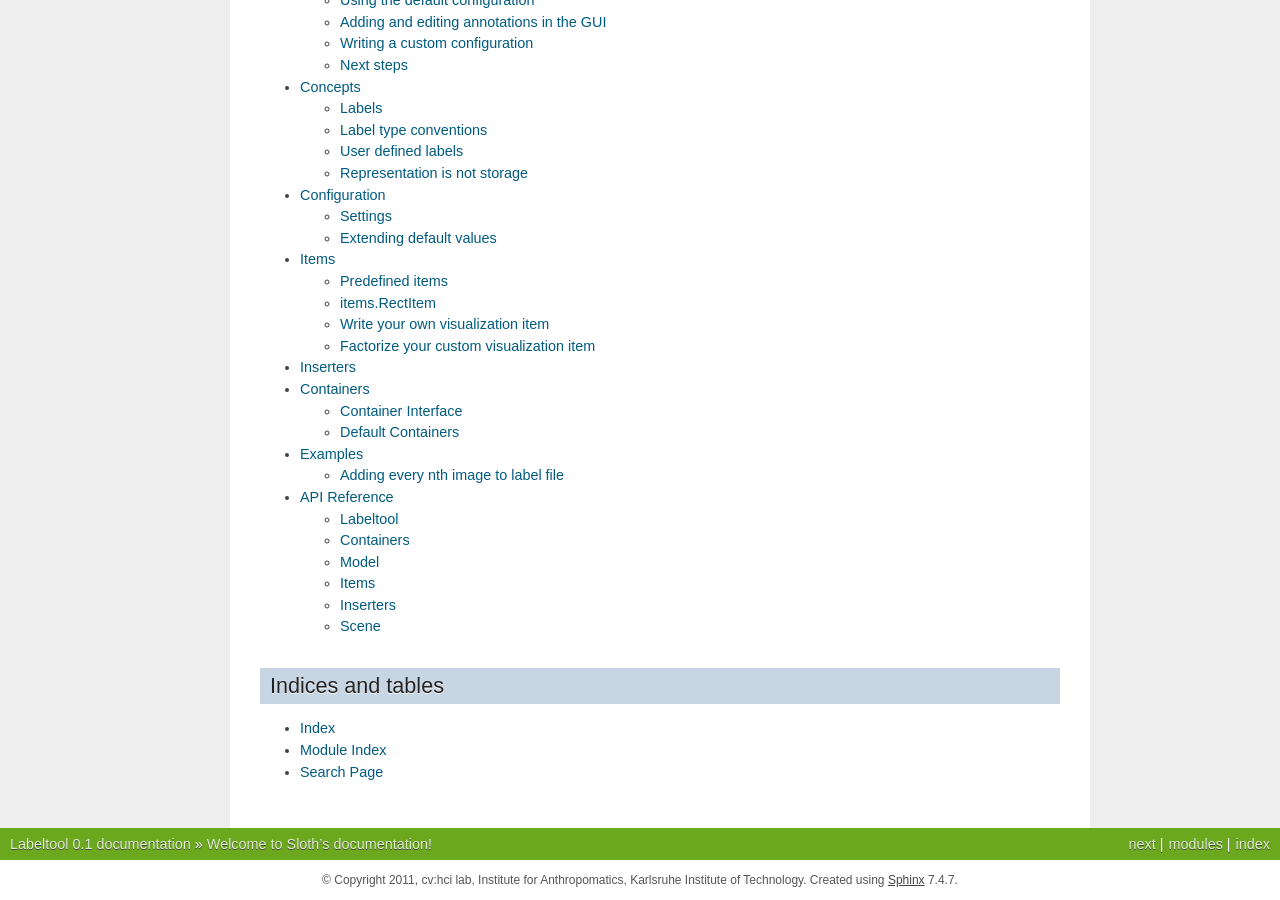
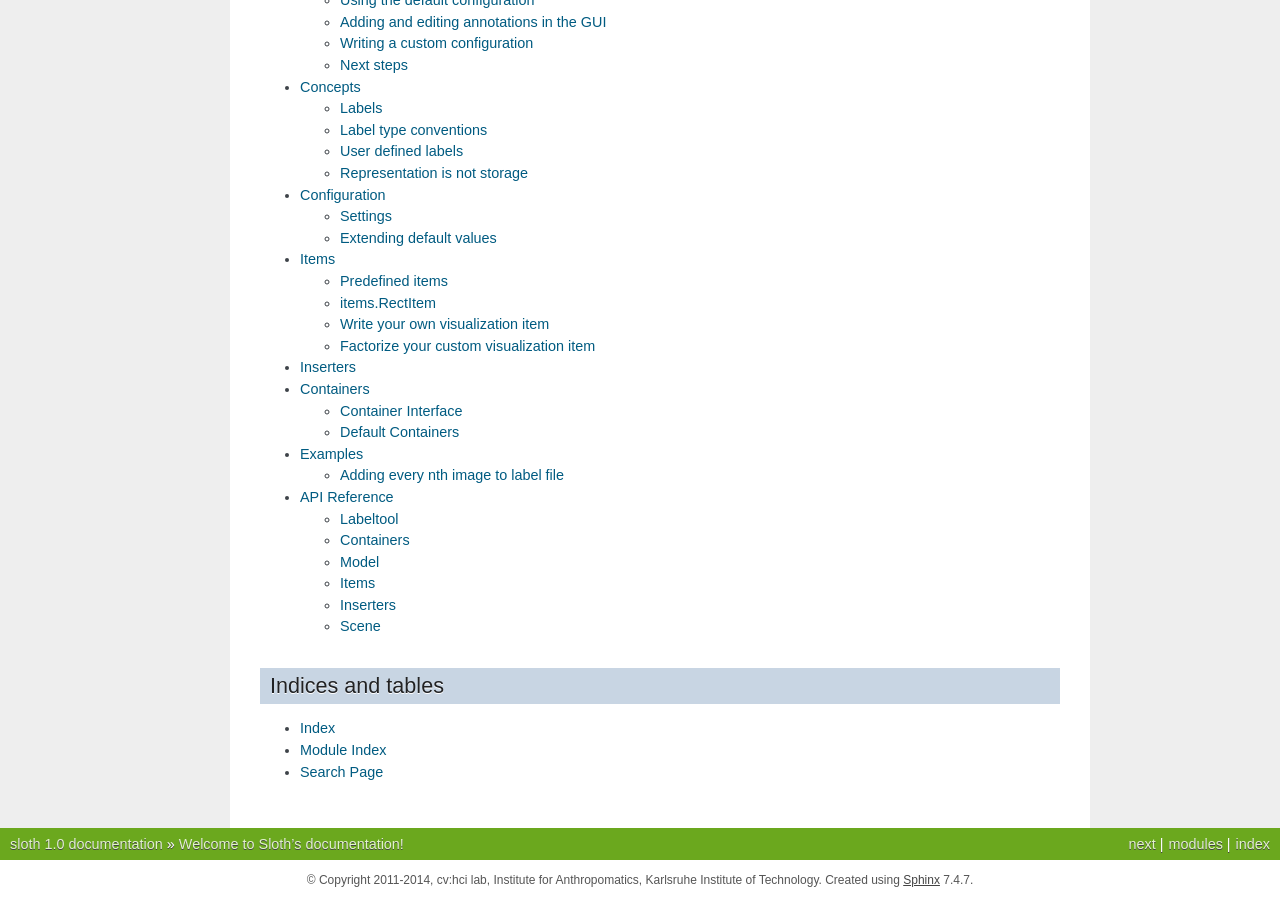
Before and after one commit to cvhciKIT/sloth, a Sphinx documentation site: the page built from doc/index.rst, in a window 1280 px wide and 900 px high, scrolled down 716 px. Built offline with Sphinx 7.4.7, drawn with Linux system fonts in a browser that asks for light colours; some of the changed text lies outside the part shown.

Commit message:
bump version number in documentation, rename labeltool --> sloth

```diff
--- a/doc/conf.py
+++ b/doc/conf.py
@@ -40,17 +40,17 @@ source_suffix = '.rst'
 master_doc = 'index'
 
 # General information about the project.
-project = 'Labeltool'
-copyright = '2011, cv:hci lab, Institute for Anthropomatics, Karlsruhe Institute of Technology'
+project = 'sloth'
+copyright = '2011-2014, cv:hci lab, Institute for Anthropomatics, Karlsruhe Institute of Technology'
 
 # The version info for the project you're documenting, acts as replacement for
 # |version| and |release|, also used in various other places throughout the
 # built documents.
 #
 # The short X.Y version.
-version = '0.1'
+version = '1.0'
 # The full version, including alpha/beta/rc tags.
-release = '0.1'
+release = '1.0'
 
 # The language for content autogenerated by Sphinx. Refer to documentation
 # for a list of supported languages.
@@ -180,7 +180,7 @@ todo_include_todos = True
 # Grouping the document tree into LaTeX files. List of tuples
 # (source start file, target name, title, author, documentclass [howto/manual]).
 latex_documents = [
-  ('index', 'Labeltool.tex', 'Labeltool Documentation',
+  ('index', 'sloth.tex', 'Sloth Documentation',
    'cv:hci lab, Institute for Anthropomatics, Karlsruhe Institute of Technology', 'manual'),
 ]
 
@@ -213,6 +213,6 @@ latex_documents = [
 # One entry per manual page. List of tuples
 # (source start file, name, description, authors, manual section).
 man_pages = [
-    ('index', 'labeltool', 'Labeltool Documentation',
+    ('index', 'sloth', 'Sloth Documentation',
      ['cv:hci lab'], 1)
 ]
```
